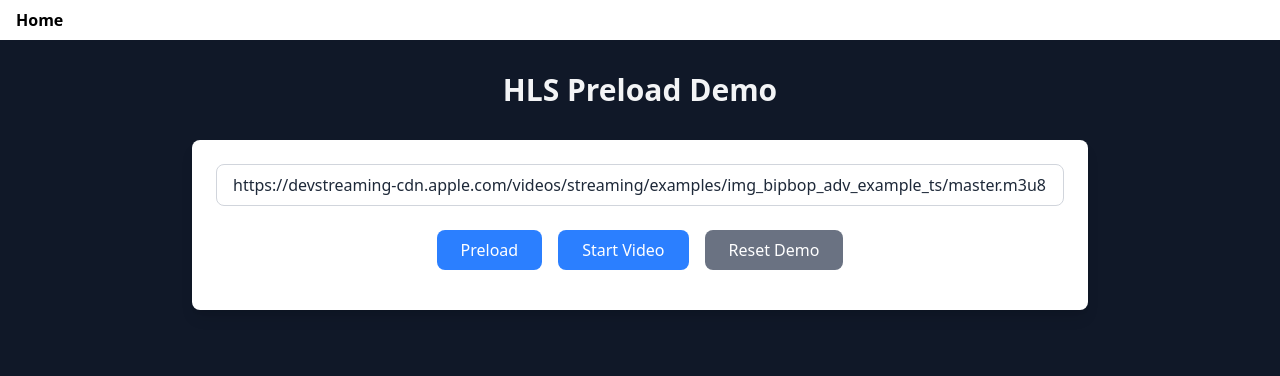
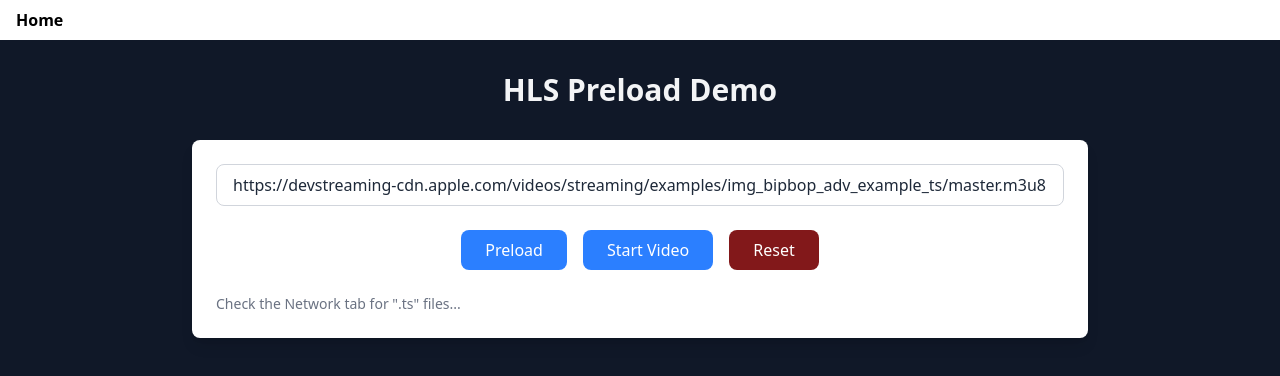
Before and after one commit to RyanTippsTX/hls-preload, a React (Vite) app: page / in a window 1280 px wide. Shown: the top 376 px of the page. Built offline with nearby package versions, Linux system fonts and the light colour scheme.

Commit message:
button styling and network tab note

```diff
--- a/src/routes/index.tsx
+++ b/src/routes/index.tsx
@@ -81,27 +81,31 @@ function App() {
             </ul>
           </div> */}
 
-          <div className="flex gap-4 mb-4 items-center justify-center">
+          <div className="flex gap-4 items-center justify-center">
             <button
               onClick={handlePreload}
-              disabled={!videoSrc.trim()}
+              disabled={!videoSrc.trim() || mountPlayer}
               className="px-6 py-2 bg-blue-500 text-white rounded-lg hover:bg-blue-600 disabled:bg-gray-400 disabled:cursor-not-allowed"
             >
               {'Preload'}
             </button>
             <button
               onClick={handleStartVideo}
-              disabled={!videoSrc.trim()}
+              disabled={!videoSrc.trim() || showPlayer}
               className="px-6 py-2 bg-blue-500 text-white rounded-lg hover:bg-blue-600 disabled:bg-gray-400 disabled:cursor-not-allowed"
             >
               {'Start Video'}
             </button>
             <button
               onClick={handleReset}
-              className="px-6 py-2 bg-gray-500 text-white rounded-lg hover:bg-gray-600 transition-colors"
+              className="px-6 py-2 bg-red-900 text-white rounded-lg hover:bg-red-800 transition-colors"
             >
-              Reset Demo
+              Reset
             </button>
+          </div>
+
+          <div className="text-sm text-gray-500">
+            Check the Network tab for ".ts" files...
           </div>
         </div>
 
```
